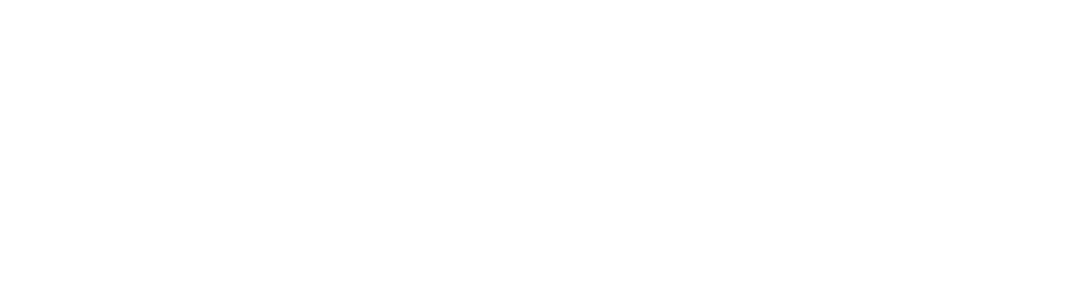
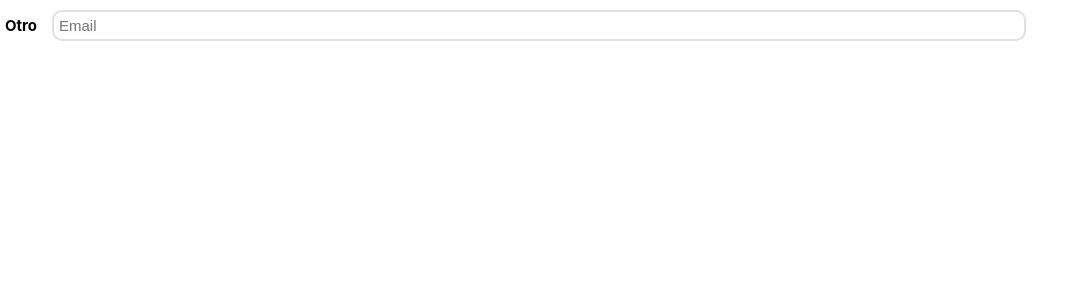
Before and after one commit to Koervege/GruApp, a React (Create React App) app: page / in a window 1280 px wide. Shown: the top 300 px of the page, without its empty margins (0-1084 px from the left). Built offline with nearby package versions, Linux system fonts and the light colour scheme.

Commit message:
Add placeholder and value props into Input component

```diff
--- a/package.json
+++ b/package.json
@@ -9,6 +9,7 @@
     "react": "^17.0.1",
     "react-dom": "^17.0.1",
     "react-scripts": "4.0.3",
+    "styled-components": "^5.2.1",
     "web-vitals": "^1.0.1"
   },
   "scripts": {
@@ -34,5 +35,8 @@
       "last 1 firefox version",
       "last 1 safari version"
     ]
+  },
+  "resolutions": {
+    "styled-components": "^5"
   }
 }
--- a/public/index.html
+++ b/public/index.html
@@ -24,7 +24,7 @@
       work correctly both with client-side routing and a non-root public URL.
       Learn how to configure a non-root public URL by running `npm run build`.
     -->
-    <title>React App</title>
+    <title>GruApp</title>
   </head>
   <body>
     <noscript>You need to enable JavaScript to run this app.</noscript>
--- a/src/App.js
+++ b/src/App.js
@@ -1,8 +1,11 @@
 import './App.css';
+import StyledInput from './components/StyledInput';
 
 function App() {
   return (
     <>
+        <StyledInput placeholder="Email">Otro</StyledInput>
+
 
     </>
   );
```
Also changed, not shown: 1 other file (tests, documents, lock files or other folders).
